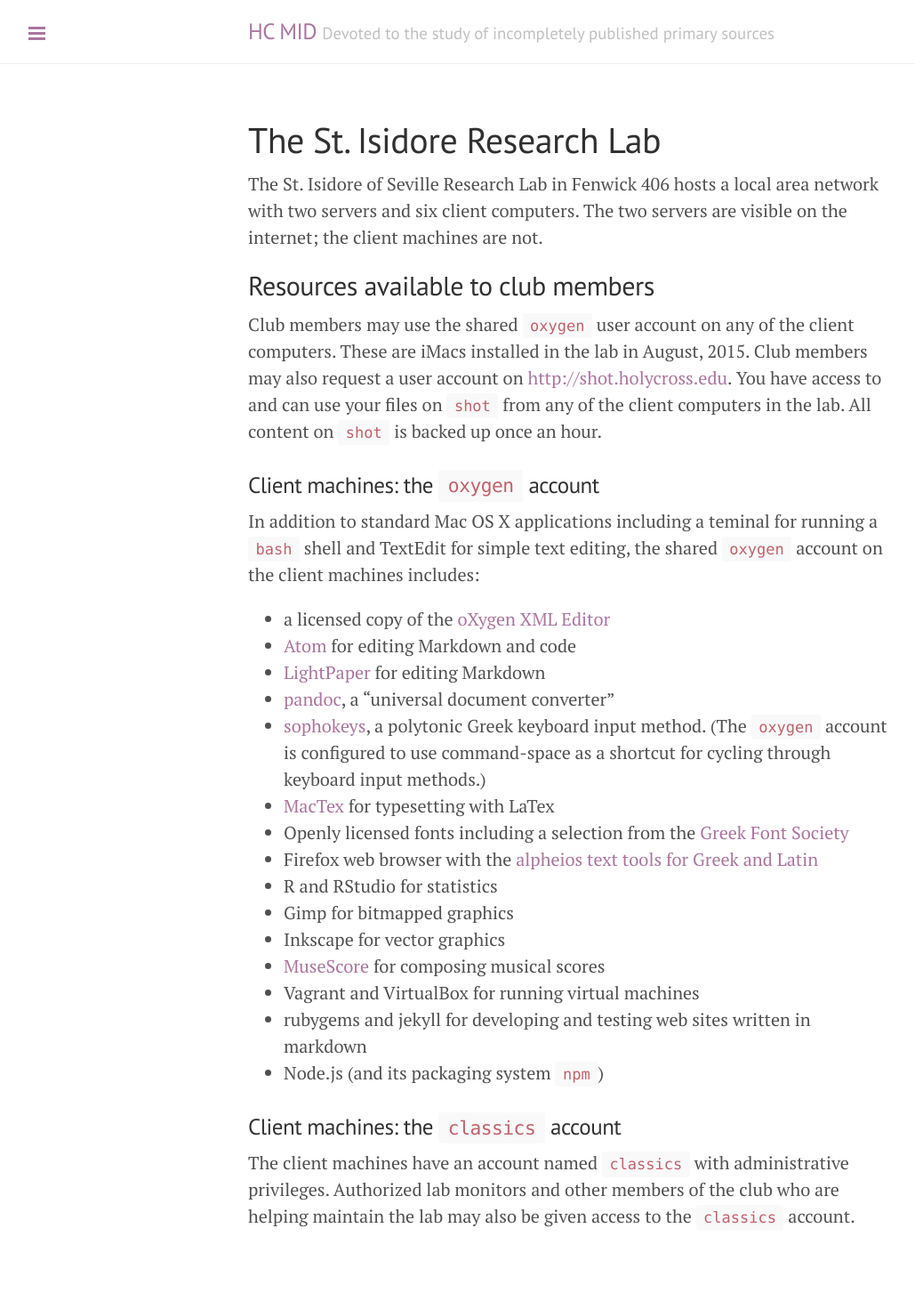
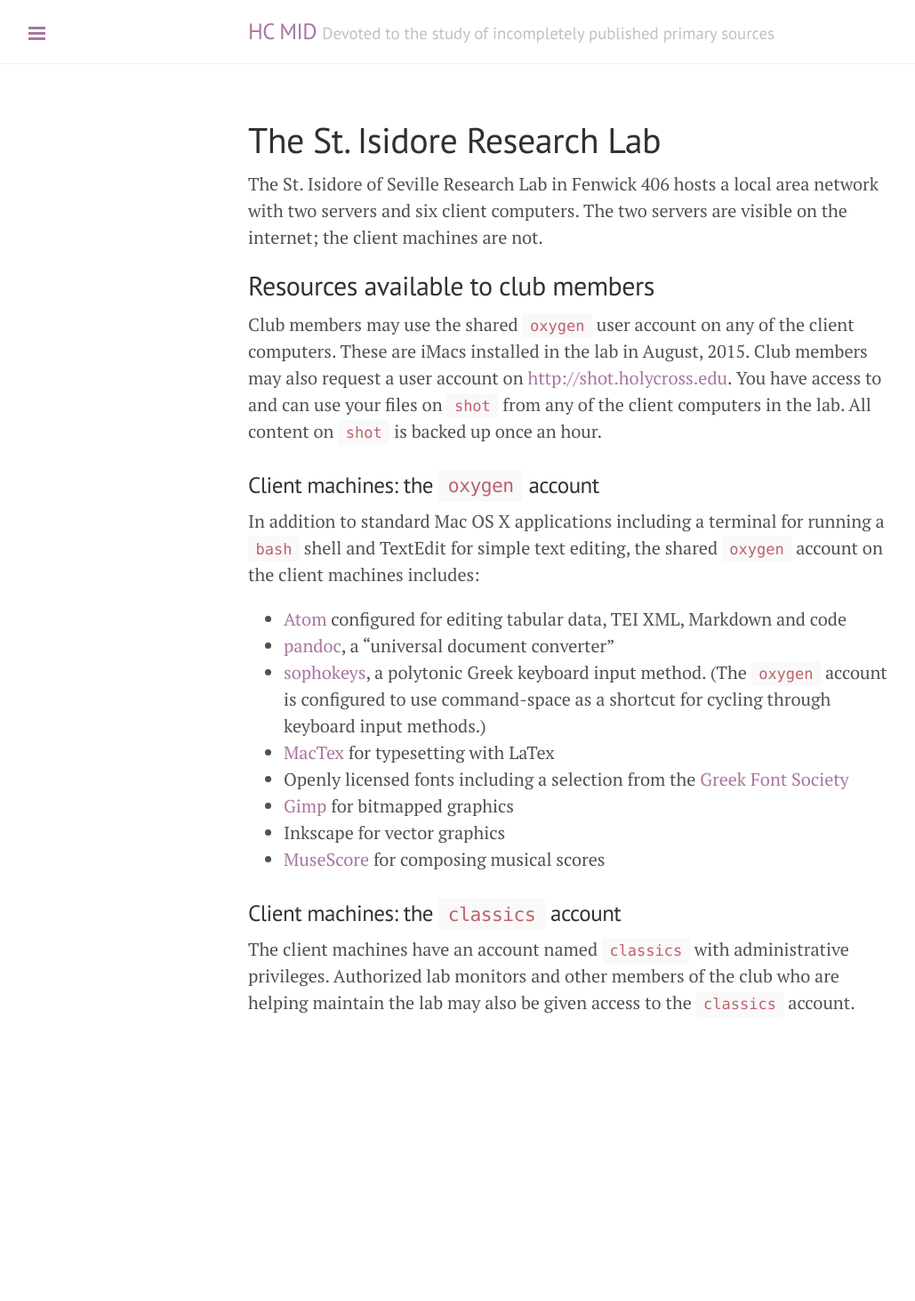
Before and after one commit to HCMID/HCMID.github.io, a Jekyll site: the page built from tech/isidore/index.md, in a window 1280 px wide. Shown: the whole page at 89% size, without its empty margins (1-1030 px from the left). Built offline with Jekyll 4.4.1, drawn with Linux system fonts in a browser that asks for light colours; after the commit the page ends 1222 px from its top, so only the background shows below that.

Commit message:
Update tech resources

```diff
--- a/tech/isidore/index.md
+++ b/tech/isidore/index.md
@@ -11,23 +11,19 @@
 
 ### Client machines: the `oxygen` account ###
 
-In addition to standard Mac OS X applications including a teminal for running a `bash` shell and TextEdit for simple text editing, the shared `oxygen` account on the client machines includes:
+In addition to standard Mac OS X applications including a terminal for running a `bash` shell and TextEdit for simple text editing, the shared `oxygen` account on the client machines includes:
 
-- a licensed copy of the [oXygen XML Editor](http://www.oxygenxml.com/)
-- [Atom](http://bjoern.brembs.net/2013/08/12-year-anniversary-of-angry-letter-to-scientific-journal-editor/) for editing Markdown and code
-- [LightPaper](http://www.ashokgelal.com/lightpaper-for-mac/) for editing Markdown
+
+- [Atom](https://atom.io/) configured for editing tabular data, TEI XML, Markdown and code
 - [pandoc](http://pandoc.org/), a "universal document converter"
 - [sophokeys](http://www.benjaminblonder.org/sophokeys/), a polytonic Greek keyboard input method.  (The `oxygen` account is configured to use command-space as a shortcut for cycling through keyboard input methods.)
 - [MacTex](http://www.tug.org/mactex/) for typesetting with LaTex
 - Openly licensed fonts including a selection from the [Greek Font Society](http://www.greekfontsociety.gr/)
-- Firefox web browser with the [alpheios text tools for Greek and Latin](http://alpheios.net/content/user-guide)
-- R and RStudio for statistics
-- Gimp for bitmapped graphics
+- [Gimp](https://www.gimp.org/) for bitmapped graphics
 - Inkscape for vector graphics
 - [MuseScore](https://musescore.org/)  for composing musical scores
-- Vagrant and VirtualBox for running virtual machines
-- rubygems and jekyll for developing and testing web sites written in markdown
-- Node.js (and its packaging system `npm`)
+
+
 
 
 ### Client machines: the `classics` account ###
```
Also changed, not shown: index.md (+9 -8 lines).
